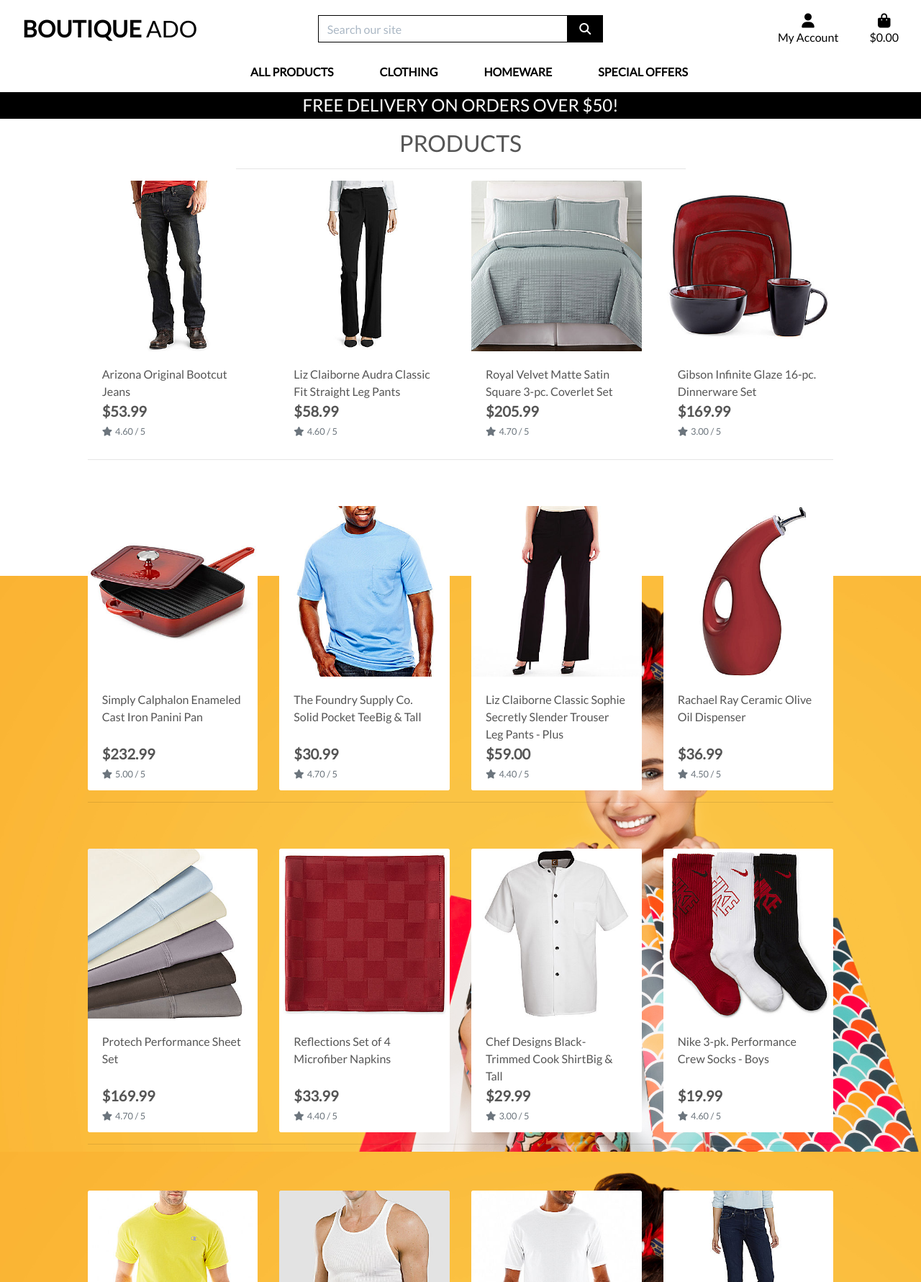
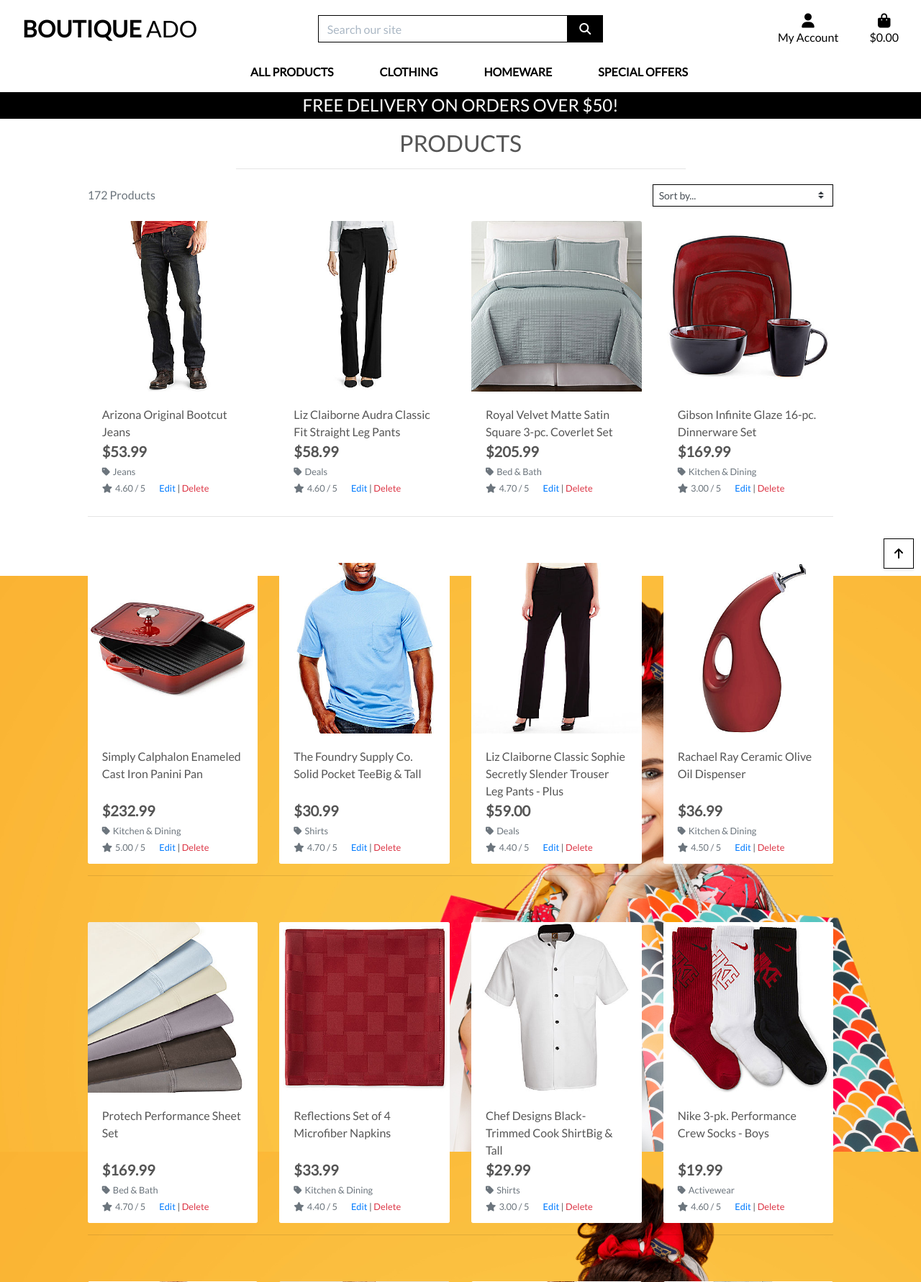
Before and after one commit to syler11/boutique-ado-syler, a Django app: page /products/ in a window 1280 px wide. Shown: the top 1781 px of the page at 72% size. Run offline with Django 3.2, Linux system fonts and the light colour scheme; the visitor is signed in with stand-in values (Sample User, id 1); data comes from the database, SQL or seed files in the repository; some libraries are stand-ins or nearby versions.

Commit message:
Product admin - delete functionality added

```diff
--- a/products/templates/products/product_detail.html
+++ b/products/templates/products/product_detail.html
@@ -41,6 +41,12 @@
                         <small class="text-muted"><i class="fas fa-star mr-1"></i>{{ product.rating }} / 5</small>
                     {% else %}
                         <small class="text-muted">No Rating</small>
+                    {% endif %}
+                    {% if request.user.is_superuser %}
+                    <small class="ml-3">
+                        <a href="{% url 'edit_product' product.id %}">Edit</a> |
+                        <a class="text-danger" href="{% url 'delete_product' product.id %}">Delete</a>
+                    </small>
                     {% endif %}
                     <p class="mt-3">{{ product.description }}</p>
                     <form class="form" action="{% url 'add_to_bag' product.id %}" method="POST">
--- a/products/templates/products/products.html
+++ b/products/templates/products/products.html
@@ -2,25 +2,54 @@
 {% load static %}
 
 {% block page_header %}
-<div class="container header-container">
-    <div class="row">
-        <div class="col"></div>
+    <div class="container header-container">
+        <div class="row">
+            <div class="col"></div>
+        </div>
     </div>
-</div>
 {% endblock %}
 
 {% block content %}
-<div class="overlay"></div>
+    <div class="overlay"></div>
     <div class="container-fluid">
         <div class="row">
             <div class="col text-center mt-3">
                 <h2 class="logo-font">Products</h2>
+                {% for c in current_categories %}
+                    <a class="category-badge text-decoration-none" href="{% url 'products' %}?category={{ c.name }}">
+                        <span class="p-2 mt-2 badge badge-white text-black rounded-0 border border-dark">{{ c.friendly_name }}</span>
+                    </a>
+                {% endfor %}
                 <hr class="w-50 mb-1">
             </div>
         </div>
         <div class="row">
             <div class="product-container col-10 offset-1">
-                <div class="row mt-1 mb-2"></div>
+                <div class="row mt-1 mb-2">
+                    <div class="col-12 col-md-6 my-auto order-md-last d-flex justify-content-center justify-content-md-end">
+                        <div class="sort-select-wrapper w-50">
+                            <select id="sort-selector" class="custom-select custom-select-sm rounded-0 border border-{% if current_sorting != 'None_None' %}info{% else %}black{% endif %}">
+                                <option value="reset" {% if current_sorting == 'None_None' %}selected{% endif %}>Sort by...</option>
+                                <option value="price_asc" {% if current_sorting == 'price_asc' %}selected{% endif %}>Price (low to high)</option>
+                                <option value="price_desc" {% if current_sorting == 'price_desc' %}selected{% endif %}>Price (high to low)</option>
+                                <option value="rating_asc" {% if current_sorting == 'rating_asc' %}selected{% endif %}>Rating (low to high)</option>
+                                <option value="rating_desc" {% if current_sorting == 'rating_desc' %}selected{% endif %}>Rating (high to low)</option>
+                                <option value="name_asc" {% if current_sorting == 'name_asc' %}selected{% endif %}>Name (A-Z)</option>
+                                <option value="name_desc" {% if current_sorting == 'name_desc' %}selected{% endif %}>Name (Z-A)</option>
+                                <option value="category_asc" {% if current_sorting == 'category_asc' %}selected{% endif %}>Category (A-Z)</option>
+                                <option value="category_desc" {% if current_sorting == 'category_desc' %}selected{% endif %}>Category (Z-A)</option>
+                            </select>
+                        </div>
+                    </div>
+                    <div class="col-12 col-md-6 order-md-first">
+                        <p class="text-muted mt-3 text-center text-md-left">
+                            {% if search_term or current_categories or current_sorting != 'None_None' %}
+                                <span class="small"><a href="{% url 'products' %}">Products Home</a> | </span>
+                            {% endif %}
+                            {{ products|length }} Products{% if search_term %} found for <strong>"{{ search_term }}"</strong>{% endif %}
+                        </p>
+                    </div>
+                </div>
                 <div class="row">
                     {% for product in products %}
                         <div class="col-sm-6 col-md-6 col-lg-4 col-xl-3">
@@ -41,10 +70,23 @@
                                     <div class="row">
                                         <div class="col">
                                             <p class="lead mb-0 text-left font-weight-bold">${{ product.price }}</p>
+                                            {% if product.category %}
+                                            <p class="small mt-1 mb-0">
+                                                <a class="text-muted" href="{% url 'products' %}?category={{ product.category.name }}">
+                                                    <i class="fas fa-tag mr-1"></i>{{ product.category.friendly_name }}
+                                                </a>
+                                            </p>
+                                            {% endif %}
                                             {% if product.rating %}
                                                 <small class="text-muted"><i class="fas fa-star mr-1"></i>{{ product.rating }} / 5</small>
                                             {% else %}
                                                 <small class="text-muted">No Rating</small>
+                                            {% endif %}
+                                            {% if request.user.is_superuser %}
+                                                <small class="ml-3">
+                                                    <a href="{% url 'edit_product' product.id %}">Edit</a> |
+                                                    <a class="text-danger" href="{% url 'delete_product' product.id %}">Delete</a>
+                                                </small>
                                             {% endif %}
                                         </div>
                                     </div>
@@ -76,4 +118,41 @@
             </div>
         </div>
     </div>
+    <div class="btt-button shadow-sm rounded-0 border border-black">
+        <a class="btt-link d-flex h-100">
+            <i class="fas fa-arrow-up text-black mx-auto my-auto"></i>
+        </a>
+    </div>
 {% endblock %}
+
+{% block postloadjs %}
+    {{ block.super }}
+    <script type="text/javascript">
+		$('.btt-link').click(function(e) {
+			window.scrollTo(0,0)
+		})
+	</script>
+
+    <script type="text/javascript">
+        $('#sort-selector').change(function() {
+            var selector = $(this);
+            var currentUrl = new URL(window.location);
+
+            var selectedVal = selector.val();
+            if(selectedVal != "reset"){
+                var sort = selectedVal.split("_")[0];
+                var direction = selectedVal.split("_")[1];
+
+                currentUrl.searchParams.set("sort", sort);
+                currentUrl.searchParams.set("direction", direction);
+
+                window.location.replace(currentUrl);
+            } else {
+                currentUrl.searchParams.delete("sort");
+                currentUrl.searchParams.delete("direction");
+
+                window.location.replace(currentUrl);
+            }
+        })
+    </script>
+{% endblock %}
--- a/products/urls.py
+++ b/products/urls.py
@@ -6,4 +6,5 @@
     path('<int:product_id>/', views.product_detail, name='product_detail'),
     path('add/', views.add_product, name='add_product'),
     path('edit/<int:product_id>/', views.edit_product, name='edit_product'),
+    path('delete/<int:product_id>/', views.delete_product, name='delete_product'),
 ]
--- a/products/views.py
+++ b/products/views.py
@@ -75,9 +75,9 @@
     if request.method == 'POST':
         form = ProductForm(request.POST, request.FILES)
         if form.is_valid():
-            form.save()
+            product = form.save()
             messages.success(request, 'Successfully added product!')
-            return redirect(reverse('add_product'))
+            return redirect(reverse('product_detail', args=[product.id]))
         else:
             messages.error(request, 'Failed to add product. Please ensure the form is valid.')
     else:
@@ -113,3 +113,11 @@
     }
 
     return render(request, template, context)
+
+
+def delete_product(request, product_id):
+    """ Delete a product from the store """
+    product = get_object_or_404(Product, pk=product_id)
+    product.delete()
+    messages.success(request, 'Product deleted!')
+    return redirect(reverse('products'))
```
